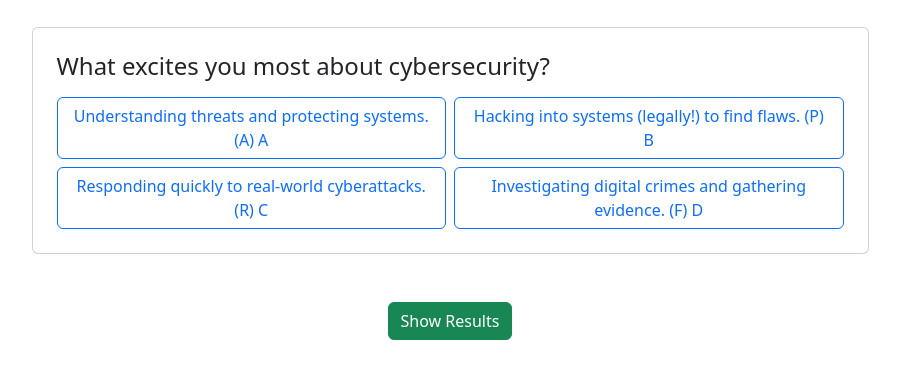
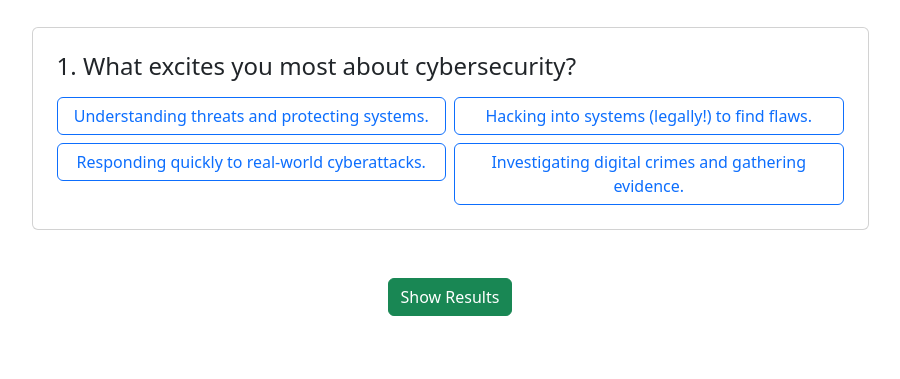
Before and after one commit to MikeE1017/assignment-8, a plain HTML site: page index.html in a window 1280 px wide. Shown: the part 77-456 px from the top of the page, without its empty margins (190-1090 px from the left). Drawn offline with nearby package versions, Linux system fonts and the light colour scheme.

Commit message:
Modify first question

```diff
--- a/index.html
+++ b/index.html
@@ -13,20 +13,22 @@
 
     <!-- Start quiz element -->
     <div class="container d-flex justify-content-center" id="question-1">
+
+      <!-- Question 1 -->
       <div class="card my-4 p-4 question-block" style="width: 75%;">
-        <h4 class="mb-3">What excites you most about cybersecurity?</h4>
+        <h4 class="mb-3">1. What excites you most about cybersecurity?</h4>
         <div class="row g-2">
           <div class="col-6">
-            <button class="btn btn-outline-primary w-100 answer-btn" data-answer="A">Understanding threats and protecting systems. (A) A</button>
+            <button class="btn btn-outline-primary w-100 answer-btn" data-answer="A">Understanding threats and protecting systems.</button>
           </div>
           <div class="col-6">
-            <button class="btn btn-outline-primary w-100 answer-btn" data-answer="B">Hacking into systems (legally!) to find flaws. (P) B</button>
+            <button class="btn btn-outline-primary w-100 answer-btn" data-answer="P">Hacking into systems (legally!) to find flaws.</button>
           </div>
           <div class="col-6">
-            <button class="btn btn-outline-primary w-100 answer-btn" data-answer="C">Responding quickly to real-world cyberattacks. (R) C</button>
+            <button class="btn btn-outline-primary w-100 answer-btn" data-answer="R">Responding quickly to real-world cyberattacks.</button>
           </div>
           <div class="col-6">
-            <button class="btn btn-outline-primary w-100 answer-btn" data-answer="D">Investigating digital crimes and gathering evidence. (F) D</button>
+            <button class="btn btn-outline-primary w-100 answer-btn" data-answer="F">Investigating digital crimes and gathering evidence.</button>
           </div>
         </div>
       </div>
```
